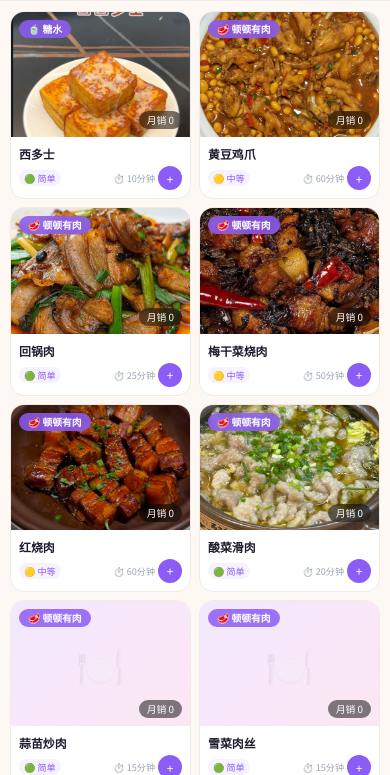
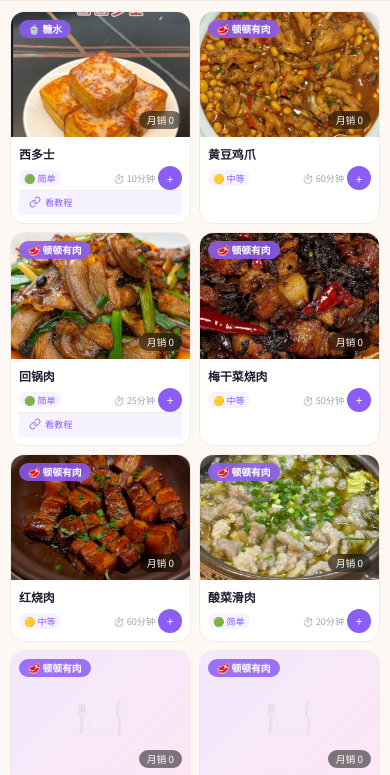
Before and after one commit to Supremes/recipe-app, a Flask app: page / in a window 390 px wide. Shown: the part 187-962 px from the top of the page. Run offline with Flask 3, Linux system fonts and the light colour scheme; data comes from the database, SQL or seed files in the repository; both versions use the stored data as it was after the commit.

Commit message:
feat: 增加菜谱的教程链接功能
- 在数据库操作中新增 tutorial_url 字段的存取逻辑
- 更新前端模板以支持显示教程链接
- 添加示例图片资源用于测试展示

```diff
--- a/app.py
+++ b/app.py
@@ -212,13 +212,13 @@ def create_recipe():
     if not title: return jsonify({'error':'菜名不能为空'}),400
     auto_gen = request.form.get('auto_generate','') == 'true'
     ingredients_str = request.form.get('ingredients','[]')
-    db.execute('''INSERT INTO recipes(id,title,category_id,sub_category,description,ingredients,steps,
-        difficulty,cook_time,servings,image,tags,monthly_sales,created_at,updated_at)
-        VALUES(?,?,?,?,?,?,?,?,?,?,?,?,?,?,?)''',
-        (rid,title,request.form.get('category_id',''),request.form.get('sub_category',''),request.form.get('description',''),
-         ingredients_str,request.form.get('steps','[]'),
-         request.form.get('difficulty','简单'),request.form.get('cook_time',''),
-         request.form.get('servings',''),img,request.form.get('tags','[]'),0,now,now))
+    db.execute("""INSERT INTO recipes(id,title,category_id,sub_category,description,ingredients,steps,
+        difficulty,cook_time,servings,image,tags,tutorial_url,monthly_sales,created_at,updated_at)
+        VALUES(?,?,?,?,?,?,?,?,?,?,?,?,?,?,?,?)""",
+        (rid,title,request.form.get("category_id",""),request.form.get("sub_category",""),request.form.get("description",""),
+         ingredients_str,request.form.get("steps","[]"),
+         request.form.get("difficulty","简单"),request.form.get("cook_time",""),
+         request.form.get("servings",""),img,request.form.get("tags","[]"),request.form.get("tutorial_url",""),0,now,now))
     db.commit(); db.close()
     # Auto-generate image in background if no image uploaded
     if not img and auto_gen:
@@ -271,17 +271,17 @@ def update_recipe(rid):
         img = ''
     title = request.form.get('title','').strip()
     if not title: return jsonify({'error':'菜名不能为空'}),400
-    db.execute('''UPDATE recipes SET title=?,category_id=?,sub_category=?,description=?,ingredients=?,steps=?,
-        difficulty=?,cook_time=?,servings=?,image=?,tags=?,updated_at=? WHERE id=?''',
-        (title,request.form.get('category_id',ex['category_id']),
-         request.form.get('sub_category',ex['sub_category'] if ex['sub_category'] else ''),
-         request.form.get('description',ex['description']),
-         request.form.get('ingredients',ex['ingredients']),
-         request.form.get('steps',ex['steps']),
-         request.form.get('difficulty',ex['difficulty']),
-         request.form.get('cook_time',ex['cook_time']),
-         request.form.get('servings',ex['servings']),
-         img,request.form.get('tags',ex['tags']),now,rid))
+    db.execute("""UPDATE recipes SET title=?,category_id=?,sub_category=?,description=?,ingredients=?,steps=?,
+        difficulty=?,cook_time=?,servings=?,image=?,tags=?,tutorial_url=?,updated_at=? WHERE id=?""",
+        (title,request.form.get("category_id",ex["category_id"]),
+         request.form.get("sub_category",ex["sub_category"] if ex["sub_category"] else ""),
+         request.form.get("description",ex["description"]),
+         request.form.get("ingredients",ex["ingredients"]),
+         request.form.get("steps",ex["steps"]),
+         request.form.get("difficulty",ex["difficulty"]),
+         request.form.get("cook_time",ex["cook_time"]),
+         request.form.get("servings",ex["servings"]),
+         img,request.form.get("tags",ex["tags"]),request.form.get("tutorial_url",ex["tutorial_url"]),now,rid))
     db.commit(); db.close()
     # Auto-generate image if requested and no image
     auto_gen = request.form.get('auto_generate','') == 'true'
--- a/templates/index.html
+++ b/templates/index.html
@@ -109,6 +109,9 @@ input,textarea,select{font-family:inherit;outline:none}
 .card-footer{display:flex;align-items:center;gap:5px;flex-wrap:wrap}
 .card-tag{padding:2px 7px;background:var(--purple-soft);color:var(--purple);border-radius:8px;font-size:0.7rem}
 .card-time{font-size:0.72rem;color:var(--text-muted);display:flex;align-items:center;gap:2px;margin-left:auto}
+.card-tutorial{display:flex;align-items:center;gap:4px;padding:6px 12px 8px;font-size:0.72rem;color:var(--purple);text-decoration:none;transition:all .2s;border-top:1px solid var(--border);background:var(--purple-soft)}
+.card-tutorial:hover{background:#EDE9FE;color:#7C3AED}
+.card-tutorial svg{width:12px;height:12px;flex-shrink:0}
 .btn-add-cart{width:28px;height:28px;background:var(--purple);color:#fff;border-radius:50%;display:flex;align-items:center;justify-content:center;font-size:1rem;transition:all 0.25s;flex-shrink:0}
 .btn-add-cart:hover{background:var(--purple-dark);transform:scale(1.1)}
 .btn-add-cart.in-cart{background:var(--green)}
@@ -380,6 +383,7 @@ select.fc{cursor:pointer;-webkit-appearance:none;appearance:none;background:#fff
   .card-footer{gap:3px}
   .card-tag{font-size:0.65rem;padding:1px 5px}
   .card-time{font-size:0.65rem}
+  .card-tutorial{font-size:0.65rem;padding:4px 10px 6px}
   .btn-add-cart{width:24px;height:24px;font-size:0.85rem}
 
   .main-header{padding:10px 12px}
@@ -528,6 +532,7 @@ select.fc{cursor:pointer;-webkit-appearance:none;appearance:none;background:#fff
         <div class="fg"><label>👥 份量</label><input class="fc" id="fServings" placeholder="如：2-3人份"></div>
       </div>
       <div class="fg"><label>📝 简介</label><textarea class="fc" id="fDesc" placeholder="简单介绍一下..." rows="2"></textarea></div>
+      <div class="fg"><label>📺 教程链接</label><input class="fc" id="fTutorial" placeholder="粘贴视频/文章教程链接（选填）" type="url"></div>
       <div class="fg"><label>🖼️ 图片</label>
         <div class="upload-zone" id="uploadZone" onclick="document.getElementById('fImage').click()">
           <div class="icon">📷</div><p>点击或拖拽上传</p><small>JPG/PNG/GIF/WebP，最大 16MB</small>
@@ -794,7 +799,7 @@ function renderGrid(){
           ${r.difficulty?`<span class="card-tag">${r.difficulty==='简单'?'🟢':r.difficulty==='中等'?'🟡':'🔴'} ${r.difficulty}</span>`:''}
           ${r.cook_time?`<span class="card-time">⏱️ ${esc(r.cook_time)}</span>`:''}
           <button class="btn-add-cart ${inCart?'in-cart':''}" onclick="event.stopPropagation();toggleCart('${r.id}')">${inCart?'✓':'+'}</button>
-        </div></div></div>`;
+        </div>${r.tutorial_url?`<a class="card-tutorial" href="${r.tutorial_url}" target="_blank" onclick="event.stopPropagation()"><svg xmlns="http://www.w3.org/2000/svg" width="12" height="12" viewBox="0 0 24 24" fill="none" stroke="currentColor" stroke-width="2" stroke-linecap="round" stroke-linejoin="round"><path d="M10 13a5 5 0 0 0 7.54.54l3-3a5 5 0 0 0-7.07-7.07l-1.72 1.71"></path><path d="M14 11a5 5 0 0 0-7.54-.54l-3 3a5 5 0 0 0 7.07 7.07l1.71-1.71"></path></svg> 看教程</a>`:''}</div></div>`;
   }).join('');
 }
 
@@ -821,6 +826,7 @@ function openRecipeModal(r){
   document.getElementById('fDifficulty').value=r?r.difficulty:'简单';
   document.getElementById('fTime').value=r?(r.cook_time||''):'';
   document.getElementById('fServings').value=r?(r.servings||''):'';
+  document.getElementById("fTutorial").value=r?(r.tutorial_url||""):"";
   document.getElementById('fDesc').value=r?(r.description||''):'';
   document.getElementById('fImage').value=''; imgRemoved=false;
   if(r&&r.image){document.getElementById('prevImg').src='/uploads/'+r.image;document.getElementById('uploadPrev').style.display='block';document.getElementById('uploadZone').style.display='none'}
@@ -891,6 +897,7 @@ async function saveRecipe(){
   fd.append('sub_category',document.getElementById('fSub').value.trim());
   fd.append('difficulty',document.getElementById('fDifficulty').value);
   fd.append('cook_time',document.getElementById('fTime').value);fd.append('servings',document.getElementById('fServings').value);
+  fd.append("tutorial_url",document.getElementById("fTutorial").value.trim());
   fd.append('description',document.getElementById('fDesc').value);
   const ings=[];document.querySelectorAll('#ingList .le-input').forEach(i=>{const v=i.value.trim();if(v)ings.push(v)});fd.append('ingredients',JSON.stringify(ings));
   const steps=[];document.querySelectorAll('#stepList .step-ta').forEach(t=>{const v=t.value.trim();if(v)steps.push(v)});fd.append('steps',JSON.stringify(steps));
@@ -927,6 +934,7 @@ function viewRecipe(id){
       ${r.sub_category?`<span class="dmeta" style="background:#FEF3C7;color:#D97706">🍖 ${esc(r.sub_category)}</span>`:''}
     </div>`;
   if(r.description)h+=`<div class="detail-desc">${esc(r.description)}</div>`;
+  if(r.tutorial_url)h+=`<div class="detail-sec"><a href="${r.tutorial_url}" target="_blank" rel="noopener" class="card-tutorial" style="display:inline-flex;padding:8px 14px;font-size:0.85rem;border-radius:var(--radius-xs);border:1px solid var(--border)"><svg xmlns="http://www.w3.org/2000/svg" width="14" height="14" viewBox="0 0 24 24" fill="none" stroke="currentColor" stroke-width="2"><path d="M10 13a5 5 0 0 0 7.54.54l3-3a5 5 0 0 0-7.07-7.07l-1.72 1.71"></path><path d="M14 11a5 5 0 0 0-7.54-.54l-3 3a5 5 0 0 0 7.07 7.07l1.71-1.71"></path></svg> 📺 查看教程</a></div>`;
   if(r.ingredients.length)h+=`<div class="detail-sec"><h3>🥕 食材清单</h3><div class="ing-grid">${r.ingredients.map(i=>`<div class="ing-item">${esc(i)}</div>`).join('')}</div></div>`;
   if(r.steps.length)h+=`<div class="detail-sec"><h3>👩‍🍳 烹饪步骤</h3><div class="step-list">${r.steps.map((s,i)=>`<div class="step-detail"><div class="step-bullet">${i+1}</div><div class="step-text">${esc(s)}</div></div>`).join('')}</div></div>`;
   h+=`<div class="detail-foot">
```
Also changed, not shown: recipes.db, uploads/r_4f470a0e_3da970.jpg (added), uploads/r_69063e95_1e5208.png (added), uploads/r_8037c8ec_dcf8a5.jpg (added), uploads/r_ae83029c_f61617.jpg (added), uploads/r_bc194d4d_b4977c.jpg (renamed from uploads/r_47f64c50_cd1f69.jpg), uploads/r_ce8ffc0f_7838f2.jpg (added).
